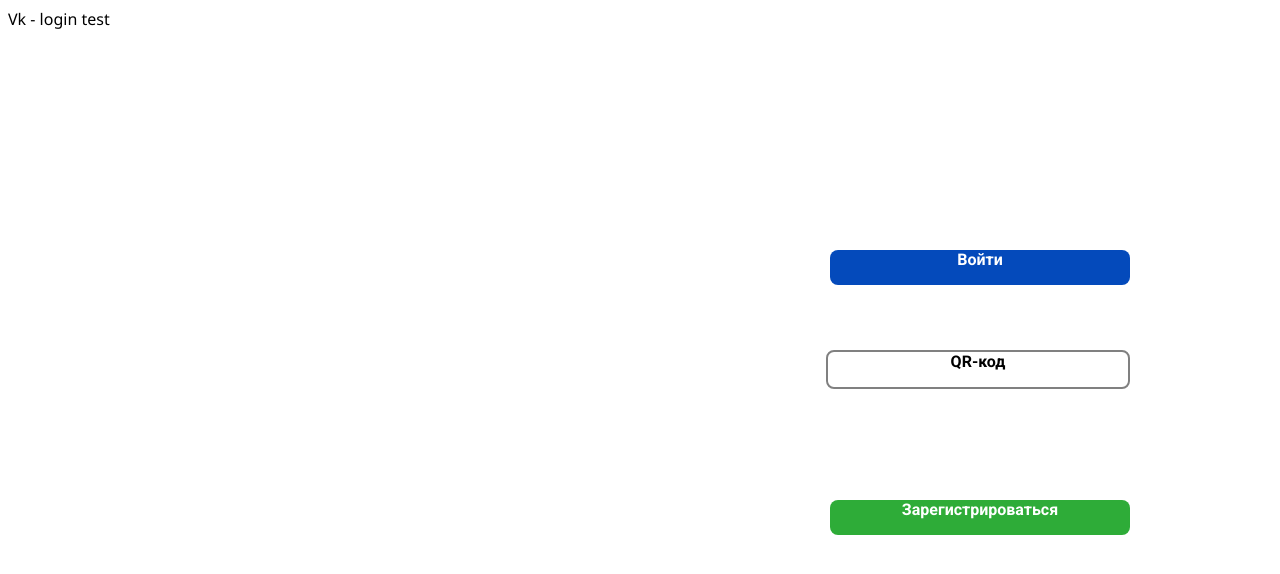
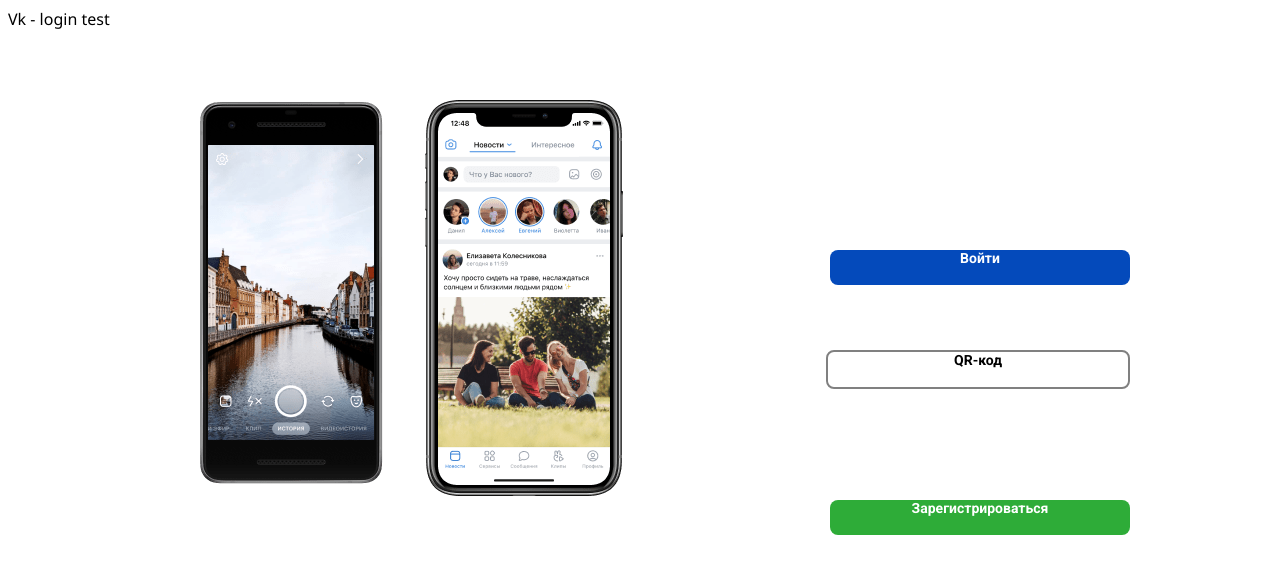
Before and after one commit to Kanogame/vk-web, a plain HTML site: page index.html in a window 1280 px wide. Drawn offline with Linux system fonts and the light colour scheme.

Commit message:
some animation

```diff
--- a/index.html
+++ b/index.html
@@ -21,5 +21,7 @@
     <div >
         <button3 class="button3">Зарегистрироваться</button3>
     </div>
+    <div class="phone"></div>
+    <div class="phone2"></div>
 </body>
 </html>
--- a/style.css
+++ b/style.css
@@ -13,6 +13,7 @@
     position:fixed;
     right: 150px;
     top: 250px;
+    font-size: 14px;
 }
 
 .button1:hover
@@ -39,6 +40,7 @@
     position: fixed;
     right: 150px;
     top: 350px;
+    font-size: 14px;
 }
 
 .button2:hover
@@ -65,6 +67,7 @@
     position: fixed;
     right: 150px;
     top: 500px;
+    font-size: 14px;
 }
 
 .button3:hover
@@ -76,3 +79,31 @@
 {
     top: 502px;
 }
+
+.phone
+{
+    position: fixed;
+    left: 200px;
+    top: 100px;
+    content:url(and.png);
+    transition: transform .3s;
+}
+
+.phone:hover
+{
+    transform: scale(1.25);
+}
+
+.phone2
+{
+    position: fixed;
+    left: 425px;
+    top: 100px;
+    content:url(iph.png);
+    transition: transform .3s;
+}
+
+.phone2:hover
+{
+    transform: scale(1.25);
+}
```
Also changed, not shown: and.png (added), iph.png (added).
